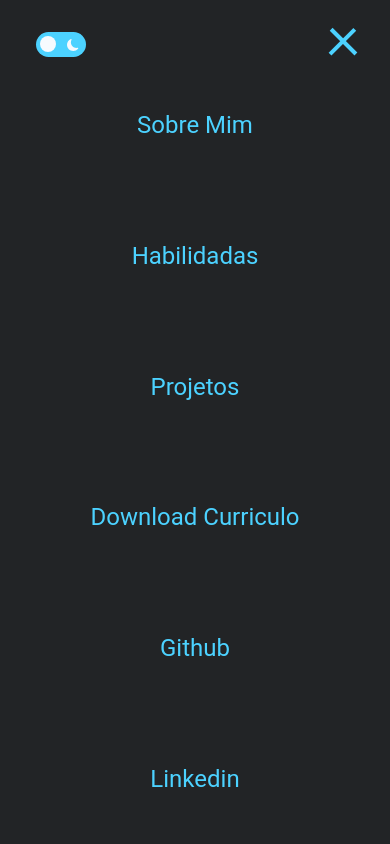
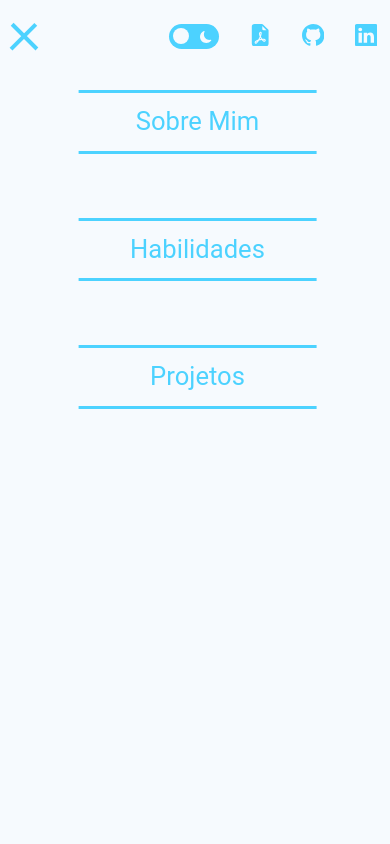
Before and after one commit to breno-Ferrari/PortifolioV2, a Next.js app: page / in a window 390 px wide. Both pictures are taken after a click on the element 46 px from the left and 37 px from the top of the page. Shown: the top 844 px of the page. Built offline with nearby package versions, Linux system fonts and the light colour scheme.

Commit message:
Nova NavBar

```diff
--- a/pages/index.jsx
+++ b/pages/index.jsx
@@ -3,27 +3,17 @@ import Header from "../src/components/Header/header";
 import Footer from "../src/components/Footer/footer";
 import NavBar from "../src/components/NavBar/navBar";
 import NavBarMobile from "../src/components/NavBarMobile/navBarMobile";
+import NewNavBar from "../src/components/NewNavBar/NewNavBar";
 import { useEffect, useState } from "react";
 import Habilidades from "../src/components/Habilidades/habilidades";
 import SobreMim from "../src/components/SobreMim/sobreMim";
 import Projetos from "../src/components/Projetos/projetos";
 import Sliders from "../src/components/Sliders/slider";
 export default function Home() {
-  const [nav,setNav] = useState(true)
-
-
-  useEffect(()=>{
-    const windowSize = window.innerWidth
-      if (windowSize >= 900) {
-        setNav(false);
-      } else {
-        setNav(true);
-      }
-  },[])
 
   return (
     <>
-      {nav? <NavBarMobile />:<NavBar />}
+      <NewNavBar />
       <Header />
       <SobreMim />
       <Habilidades />
--- /dev/null
+++ b/src/components/NewNavBar/NewNavBar.jsx
@@ -0,0 +1,105 @@
+import styles from "./NewNavBar.module.scss"
+import BarsMenu from "./bars/bars"
+import NavText from "./const"
+import Link from "../Link/link"
+import ThemeToggle from "../ThemeToggle/themeToggle"
+
+import { BsGithub,BsLinkedin,BsFillFileEarmarkPdfFill } from "react-icons/bs";
+
+import { useEffect, useRef, useState } from "react"
+import gsap from "gsap"
+
+export default function NewNavBar() {
+
+    const ref = useRef(new Array(NavText.length));
+    const [list,setList] = useState("1")
+    const [visible,setVisible] = useState(true)
+    const [menuMobile,setMenuMobile] = useState(true);
+    const [activeTheme, setActiveTheme] = useState("light");
+    const inactiveTheme = activeTheme === "light" ? "dark" : "light";
+
+    // criar load page e trocar para layout
+    useEffect(() => {
+        document.body.dataset.theme = activeTheme;
+      }, [activeTheme]);
+
+
+
+    useEffect(()=>{
+
+    },[])
+
+    function activeMenuMobile(){
+      let body = document.querySelector("body");
+      const windowSize = window.innerWidth
+        if (windowSize <= 900) {
+          if(menuMobile === true){
+            body.style.overflow = "hidden";
+            setMenuMobile(!menuMobile)
+          }else{
+            body.style.overflow = "scroll";
+            setMenuMobile(!menuMobile)
+          }
+
+        }
+
+  }
+
+
+    const tl = gsap.timeline()
+    const listAnimation = () =>{
+      const duration = 0.5;
+      const delay = 0.3;
+      const xMove = 30;
+      if(list === "0"){
+        tl.to(ref.current, {
+          xPercent: -xMove,
+          autoAlpha: list,
+          duration: duration,
+          stagger:delay,
+        })
+        setList("1")
+        setVisible("0")
+        activeMenuMobile();
+      }else{
+        tl.to(ref.current, {
+          xPercent: xMove,
+          autoAlpha: list,
+          duration: duration,
+          stagger:delay,
+        })
+        setList("0")
+        setVisible("1")
+        activeMenuMobile();
+      }
+    }
+
+    return (
+      <section className={`${styles.container + " "} ${!menuMobile ? styles.active : ""}`}>
+        <nav className={styles.container_navBar}>
+          <div onClick={listAnimation}>
+            <BarsMenu />
+          </div>
+          <ul className={styles.container_navBar_list}>
+            {
+              NavText.map((item,i)=>(
+                <li key={i} className={styles.container_navBar_list_line}
+                ref={(el) => (ref.current[i] = el)} >
+                  {visible ?
+                    <Link href={item.href}>
+                        {item.value}
+                    </Link>:""}
+                </li>
+              ))
+            }
+          </ul>
+        </nav>
+        <div className={styles.container_itens}>
+          <ThemeToggle id={"theme"} click={() => setActiveTheme(inactiveTheme)}/>
+          <a href="/files/CV_BrenoVelosaFerrari.pdf " target="_blank" rel="noopener noreferrer" alt="Download do curriculo em PDF" download className={styles.container_itens_iten}><BsFillFileEarmarkPdfFill /></a>
+          <a href="https://bit.ly/3q4s0oL" target="_blank" rel="noreferrer" alt="Link para o gitHub" className={styles.container_itens_iten}><BsGithub /></a>
+          <a href="https://bit.ly/3cIuTZe" target="_blank" rel="noreferrer" alt="Link para o linkedin" className={styles.container_itens_iten}><BsLinkedin /></a>
+        </div>
+      </section>
+    )
+  }
--- /dev/null
+++ b/src/components/NewNavBar/NewNavBar.module.scss
@@ -0,0 +1,110 @@
+.container{
+  width: 100%;
+  background-color: var(--bg-white);
+  position: fixed;
+  top: 0;
+  display: flex;
+  flex-direction: row;
+  align-items: center;
+  padding: 1.5rem 0;
+  border-bottom: 0.2rem solid var(--border-bottom);
+  z-index: 2;
+  transition: background-color 0.2s;
+  &_navBar{
+    display: flex;
+    width: 50%;
+    margin: 0 auto;
+    &_list{
+      display: flex;
+      flex-direction: row;
+      width: 100%;
+      align-items: center;
+      &_line{
+        font-size: 1.2rem;
+        opacity: 0;
+        &:not(:first-child){
+          margin-left: 1rem;
+        }
+        &:last-child{
+          margin-left: 1.7rem;
+        }
+        & > a{
+        &:hover{
+          color: var(--theme-hover);
+        }
+       }
+      }
+    }
+  }
+  &_itens{
+    display: flex;
+    width: 45%;
+    align-items: center;
+    font-size: 1.4rem;
+    justify-content: flex-end;
+    padding-right: 1.9rem;
+    gap: 1.9rem;
+    &_iten{
+      color: var(--navBar-color-itens);
+      transition: all 0.2s;
+      &:hover{
+        color: var(--theme-hover);
+      }
+    }
+  }
+}
+@media (max-width:56.25rem){
+  .container{
+    display: flex;
+    position: fixed;
+    top: 0;
+    justify-content: center;
+    align-items: flex-start;
+    height: 2rem;
+    background-color: var(--bg-white);
+    transition: background-color, height 1s;
+    transition-delay: 1s;
+    &_navBar{
+      display: flex;
+      flex-direction: column;
+      margin-left: 1.5rem;
+      &_list{
+        display: flex;
+        flex-direction: column;
+        width: 53vw;
+        text-align: center;
+        align-items: unset;
+        &_line{
+          font-size: 1.6rem;
+          margin: 2rem 0;
+          padding: 1rem;
+          width: 100%;
+          border-bottom: 0.2rem solid var(--border-bottom);
+          border-top: 0.2rem solid var(--border-bottom);
+          &:not(:first-child){
+            margin: 2rem 0;
+          }
+          &:last-child{
+            margin: 2rem 0;
+          }
+          &:hover{
+            color: var(--theme-hover);
+            border-bottom: 0.2rem solid var(--theme-hover);
+            border-top: 0.2rem solid var(--theme-hover);
+            & > a{
+              color: var(--theme-hover);
+              cursor: pointer;
+            }
+         }
+        }
+      }
+    }
+  }
+  .active{
+    transition: background-color, height 1s;
+    width: 100vw;
+    height: 100vh;
+    z-index: 3;
+
+  }
+}
--- /dev/null
+++ b/src/components/NewNavBar/bars/bars.jsx
@@ -0,0 +1,26 @@
+import React from "react";
+import { useRef } from "react"
+import styles from "./bars.module.scss"
+
+
+
+export default function BarsMenu({...props}) {
+    const ref1 = useRef(null);
+    const ref2 = useRef(null)
+    const ref3 = useRef(null)
+
+    const CreateX = () =>{
+      ref1.current?.classList.toggle(`${styles.container__change__bar1}`)
+      ref2.current?.classList.toggle(`${styles.container__change__bar2}`)
+      ref3.current?.classList.toggle(`${styles.container__change__bar3}`)
+    }
+
+    return (
+      <div className={styles.container} onClick={CreateX} {...props}>
+        <div className={styles.bar1} ref={ref1}></div>
+        <div className={styles.bar2} ref={ref2}></div>
+        <div className={styles.bar3} ref={ref3}></div>
+      </div>
+    )
+
+  }
--- /dev/null
+++ b/src/components/NewNavBar/bars/bars.module.scss
@@ -0,0 +1,32 @@
+.container{
+  display: inline-block;
+  cursor: pointer;
+  &__change{
+    &__bar1{
+      transform: rotate(-45deg) translate(-0.3rem, 0.2rem);
+    }
+    &__bar2{
+      opacity: 0;
+    }
+    &__bar3{
+      transform: rotate(45deg) translate(-0.5rem, -0.5rem);
+    }
+  }
+  .bar1, .bar2, .bar3 {
+    width: 2.2rem;
+    height: 0.25rem;
+    background-color: var(--border-bottom);
+    margin: 0.3rem 0;
+    transition: 1s;
+  }
+  &:visited{
+    .bar1, .bar2, .bar3 {
+      width: 2.2rem;
+      height: 0.25rem;
+      background-color: var(--barVisited);
+      margin: 0.3rem 0;
+      transition: 1s;
+    }
+
+  }
+}
--- /dev/null
+++ b/src/components/NewNavBar/const.jsx
@@ -0,0 +1,6 @@
+const NavText = [
+    { value: 'Sobre Mim',href:"#sobreMim"},
+    { value: 'Habilidades',href:"#habilidades"},
+    { value: 'Projetos',href:"#projetos"},
+  ];
+  export default NavText;
--- a/styles/globals.css
+++ b/styles/globals.css
@@ -48,6 +48,7 @@ html,body{
 }
 body{
 	background-color: var(--bg-white);
+	transition: background-color 0.2s;
 }
 
 body[data-theme="light"] {
```
